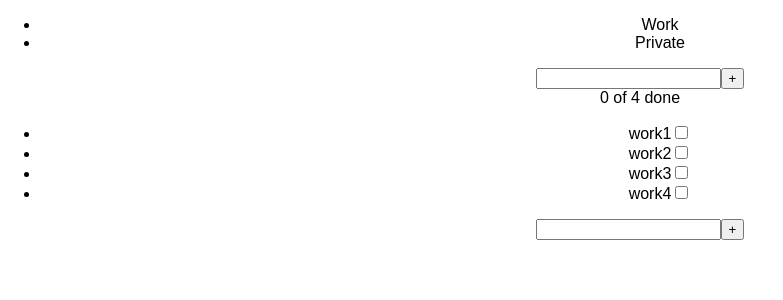
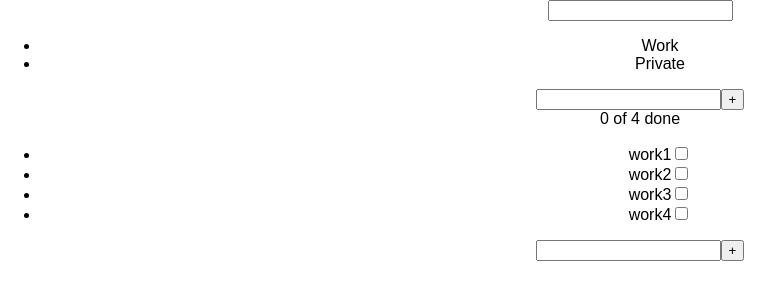
Before and after one commit to Isla5/todoApp, a React (Create React App) app in the folder todo-app/: page / in a window 1280 px wide. Shown: the top 300 px of the page, without its empty margins (0-783 px from the left). Built offline with nearby package versions, Linux system fonts and the light colour scheme.

Commit message:
fixing search

```diff
--- a/todo-app/src/App.js
+++ b/todo-app/src/App.js
@@ -26,6 +26,7 @@ export default class App extends PureComponent {
         }
       ],
       selectedWorkGroupTitleIndex: 0,
+      search: ''
     }
   };
 
@@ -56,12 +57,26 @@ export default class App extends PureComponent {
     this.setState({titleList});
   }
 
+  filterList = (event) => {
+    this.setState({
+      search: event.target.value.substr(0,19)
+    });
+    console.log(this.state.titleList)
+  }
+
   render() {
+    let filteredList=this.state.titleList
     return (
       <div className="App">
+        <input
+          type="text"
+          value={this.state.search}
+          onChange={this.filterList}
+        />
         <TitleForm
           onWorkGroupTitleSelect={this.onWorkGroupTitleSelect}
           titleList={this.state.titleList}
+          search={this.state.search.toLowerCase()}
           onTitleAdd={this.onTitleAdd}
         />
         <WorkList
--- a/todo-app/src/TitleForm.js
+++ b/todo-app/src/TitleForm.js
@@ -18,15 +18,19 @@ export default class App extends Component {
   }
 
   render() {
+    let filteredList = this.props.titleList.filter(
+      (item) => {return item.name.toLowerCase().indexOf(this.props.search) !== -1}
+    )
     return (
       <div className="App">
         <div className="App">
           <ul>
-            {this.props.titleList.map((workGroupTitle, index) => {
+            {filteredList.map((workGroupTitle, index) => {
               return (
                 <li
                   key={index}
-                  onClick={() => this.props.onWorkGroupTitleSelect(index)}>
+                  onClick={() => this.props.onWorkGroupTitleSelect(index)}
+                >
                   {workGroupTitle.name}
                 </li>
               )
```
